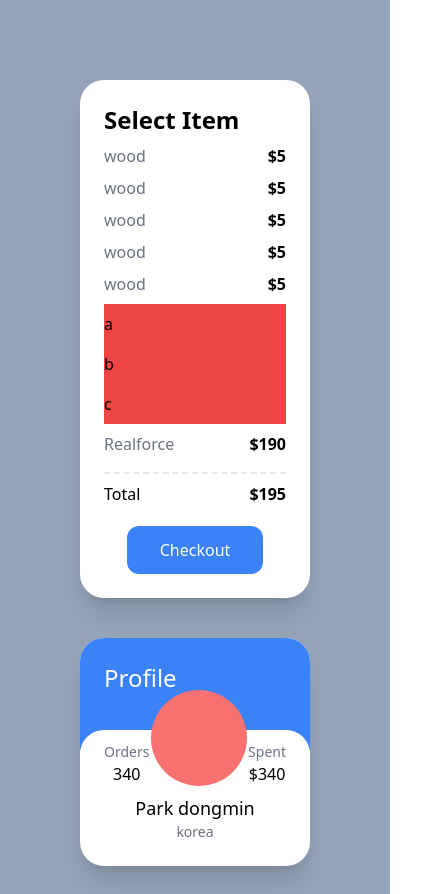
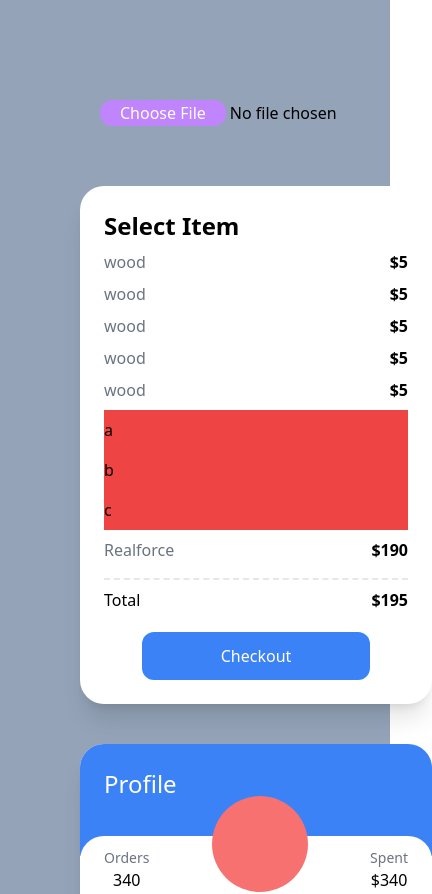
Before and after one commit to dongmin7208/tailwind-market, a Next.js app: page / in a window 390 px wide. Shown: the top 894 px of the page, 432 px wide, since content can reach past the window. Built offline with nearby package versions, Linux system fonts and the light colour scheme.

Commit message:
ADD: responsive color

```diff
--- a/pages/index.tsx
+++ b/pages/index.tsx
@@ -3,7 +3,14 @@ import type { NextPage } from 'next';
 const Home: NextPage = () => {
   return (
     <div className='grid min-h-screen gap-10 bg-slate-400 py-20 px-20'>
-      <div className='flex flex-col rounded-3xl bg-white p-6 shadow-xl'>
+      <div className=' flex flex-col space-y-2 p-5'>
+        <input
+          type='file'
+          aria-label='label'
+          className='transition-colors file:cursor-pointer file:rounded-xl file:border-0 file:bg-purple-400 file:px-5 file:text-white file:hover:border file:hover:border-purple-400 file:hover:bg-white file:hover:text-purple-400'
+        />
+      </div>
+      <div className='flex flex-col rounded-3xl bg-white p-6 shadow-xl sm:bg-red-400 md:bg-teal-400 lg:bg-indigo-400 xl:bg-yellow-400 2xl:bg-pink-500'>
         <span className='text-2xl font-semibold'>Select Item</span>
         <ul>
           {[1, 2, 3, 4, 5].map((i) => (
```
